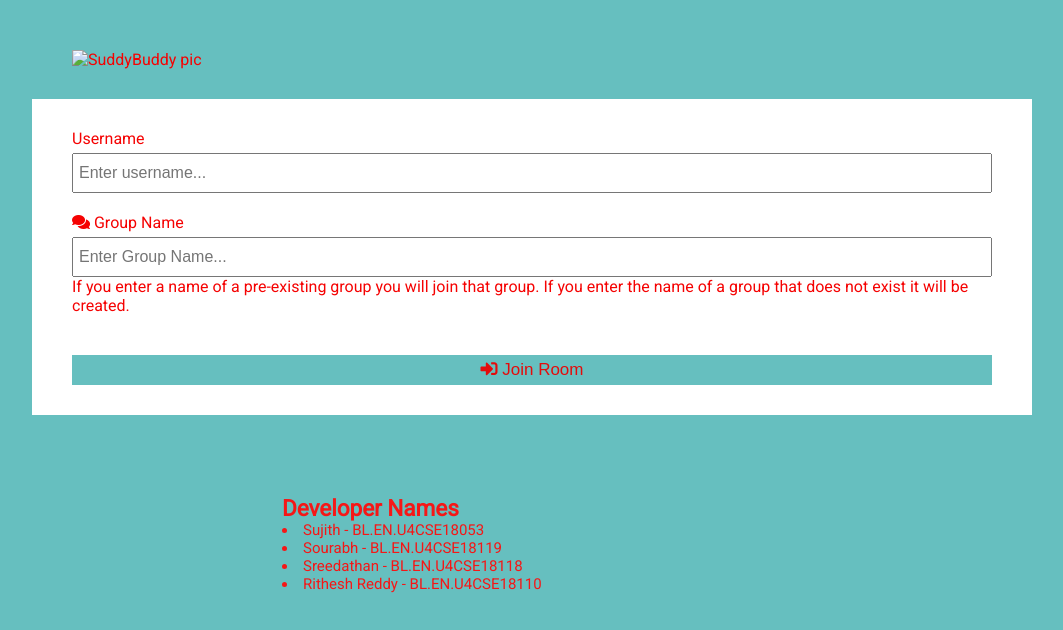
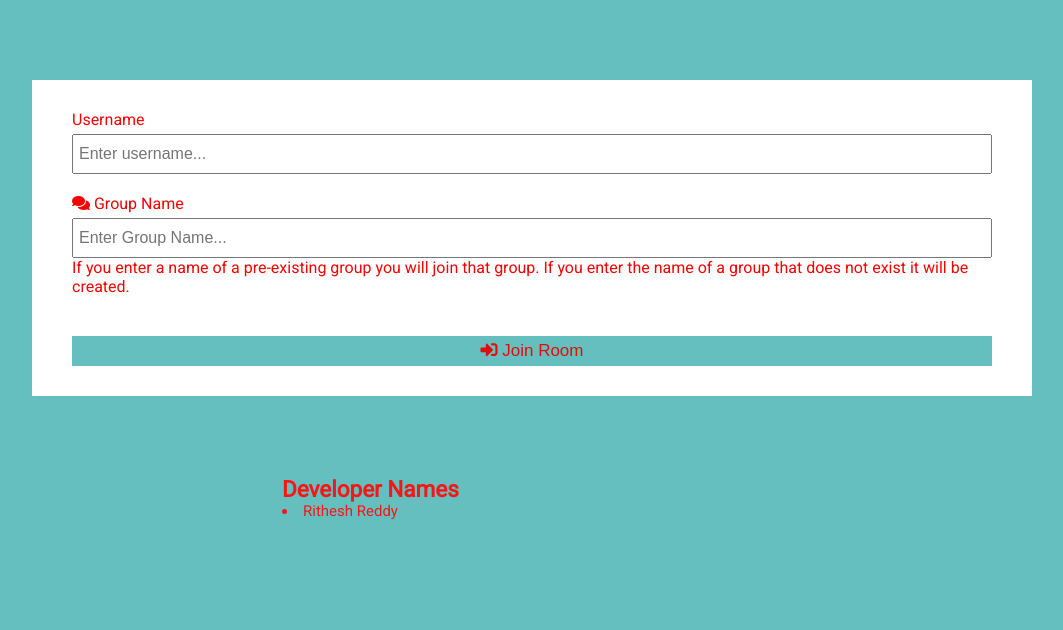
Before and after one commit to Rithesh003/Chat-Bot-Web-App, a website: page public/index.html in a window 1280 px wide. Shown: the whole page, without its empty margins (108-1171 px from the left). Drawn offline with Linux system fonts and the light colour scheme.

Commit message:
Update index.html

```diff
--- a/public/index.html
+++ b/public/index.html
@@ -9,13 +9,13 @@
 	<link rel="stylesheet" href="https://cdnjs.cloudflare.com/ajax/libs/font-awesome/5.12.1/css/all.min.css"
 		integrity="sha256-mmgLkCYLUQbXn0B1SRqzHar6dCnv9oZFPEC1g1cwlkk=" crossorigin="anonymous" />
 	<link rel="stylesheet" href="css/style.css" />
-	<title>StudyBuddy</title>
+	<title>Cloud Project</title>
 </head>
 
 <body>
 	<div class="join-container">
 		<header class="join-header">
-			<img  src="logo.png" alt="SuddyBuddy pic">
+
 		</header>
 		<main class="join-main">
 			<form action="chat.html">
@@ -36,10 +36,7 @@
 	<div class="Developer-Names">
 		<header class="Developer-Names">
 			<h2>Developer Names </h2>
-			<li>Sujith - BL.EN.U4CSE18053</li>
-			<li>Sourabh - BL.EN.U4CSE18119</li>
-			<li>Sreedathan - BL.EN.U4CSE18118</li>
-			<li>Rithesh Reddy - BL.EN.U4CSE18110</li>
+			<li>Rithesh Reddy</li>
 
 		</header>
 
```
